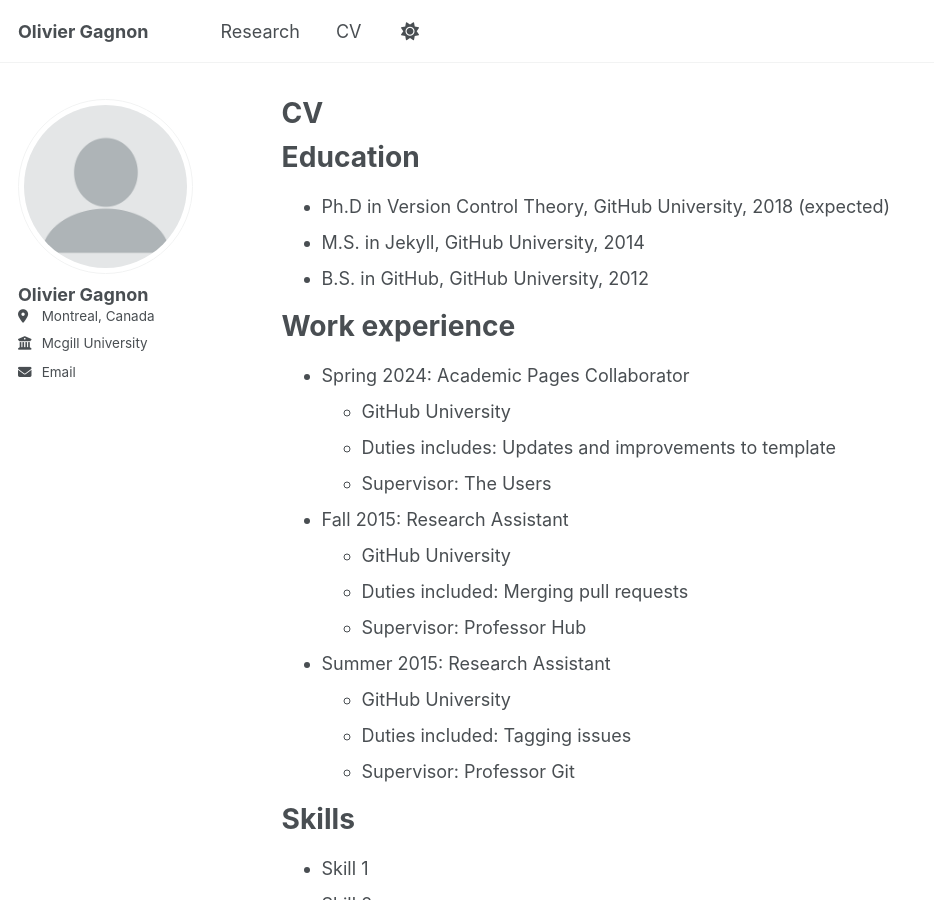
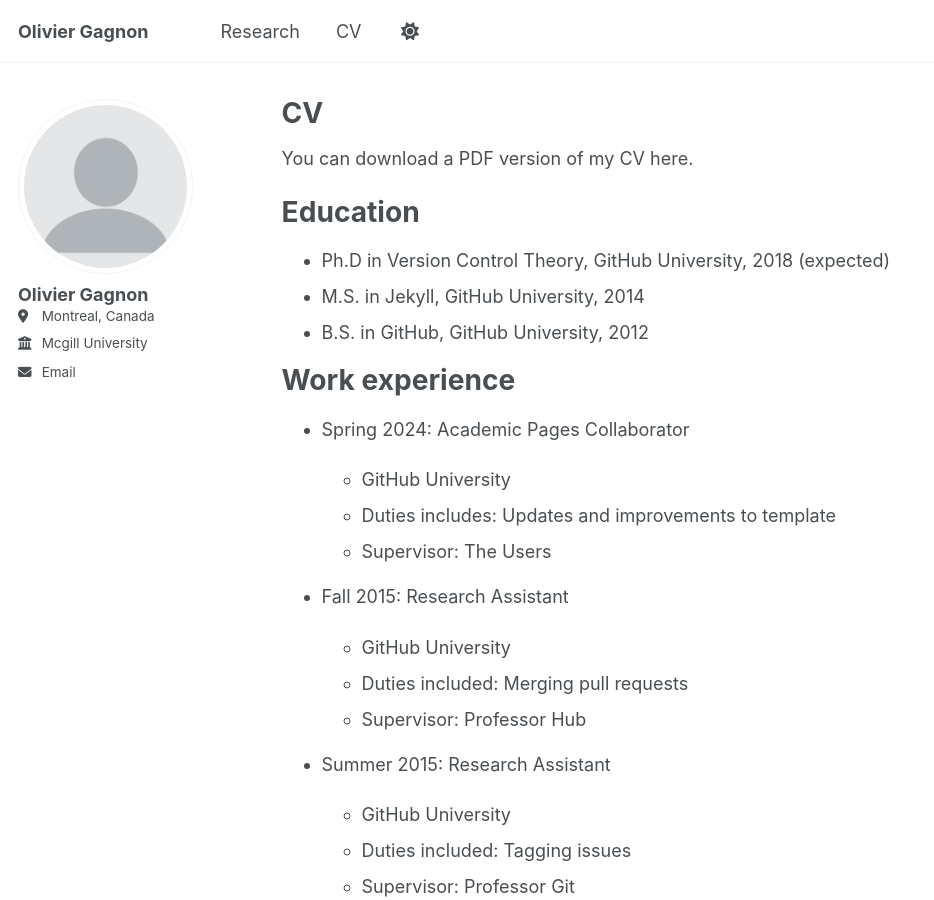
Before and after one commit to Olivier-Gagnon/Olivier-Gagnon.github.io, a Jekyll site: the page built from _pages/cv.md, in a window 1280 px wide and 900 px high. Shown: the whole window, without its empty margins (0-934 px from the left). Built offline with Jekyll 4.4.1, drawn with Linux system fonts in a browser that asks for light colours; a script that is not in the unit is left out.

Commit message:
More or less final skeleton

```diff
--- a/_pages/cv.md
+++ b/_pages/cv.md
@@ -9,40 +9,44 @@
 
 {% include base_path %}
 
-Education
-======
-* Ph.D in Version Control Theory, GitHub University, 2018 (expected)
-* M.S. in Jekyll, GitHub University, 2014
-* B.S. in GitHub, GitHub University, 2012
+You can download a PDF version of my CV here.
 
-Work experience
-======
-* Spring 2024: Academic Pages Collaborator
-  * GitHub University
-  * Duties includes: Updates and improvements to template
-  * Supervisor: The Users
+# Education
 
-* Fall 2015: Research Assistant
-  * GitHub University
-  * Duties included: Merging pull requests
-  * Supervisor: Professor Hub
+- Ph.D in Version Control Theory, GitHub University, 2018 (expected)
+- M.S. in Jekyll, GitHub University, 2014
+- B.S. in GitHub, GitHub University, 2012
 
-* Summer 2015: Research Assistant
-  * GitHub University
-  * Duties included: Tagging issues
-  * Supervisor: Professor Git
+# Work experience
 
-Skills
-======
-* Skill 1
-* Skill 2
-  * Sub-skill 2.1
-  * Sub-skill 2.2
-  * Sub-skill 2.3
-* Skill 3
+- Spring 2024: Academic Pages Collaborator
 
-Publications
-======
+  - GitHub University
+  - Duties includes: Updates and improvements to template
+  - Supervisor: The Users
+
+- Fall 2015: Research Assistant
+
+  - GitHub University
+  - Duties included: Merging pull requests
+  - Supervisor: Professor Hub
+
+- Summer 2015: Research Assistant
+  - GitHub University
+  - Duties included: Tagging issues
+  - Supervisor: Professor Git
+
+# Skills
+
+- Skill 1
+- Skill 2
+  - Sub-skill 2.1
+  - Sub-skill 2.2
+  - Sub-skill 2.3
+- Skill 3
+
+# Publications
+
   <ul>{% for post in site.publications reversed %}
     {% include archive-single-cv.html %}
   {% endfor %}</ul>
```
Also changed, not shown: _pages/research.md (+2 -2 lines).
